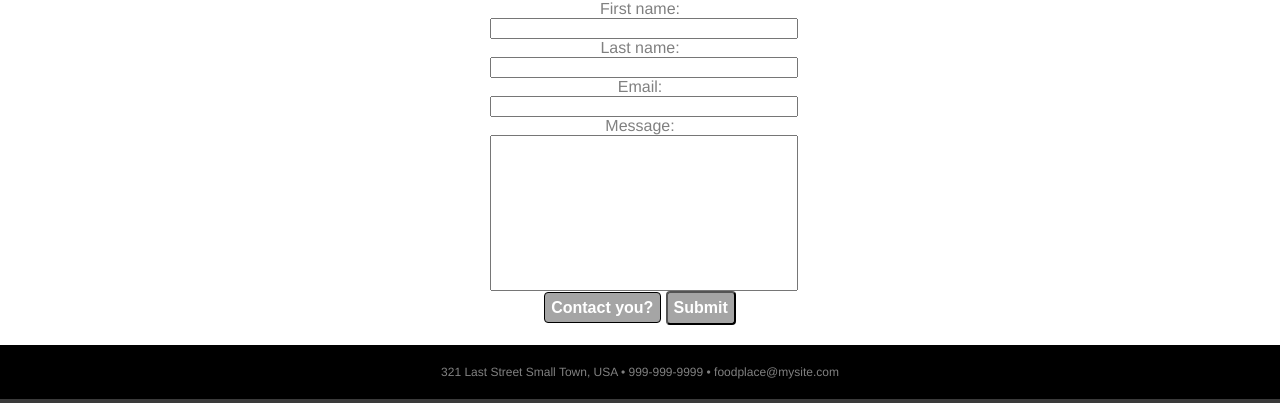
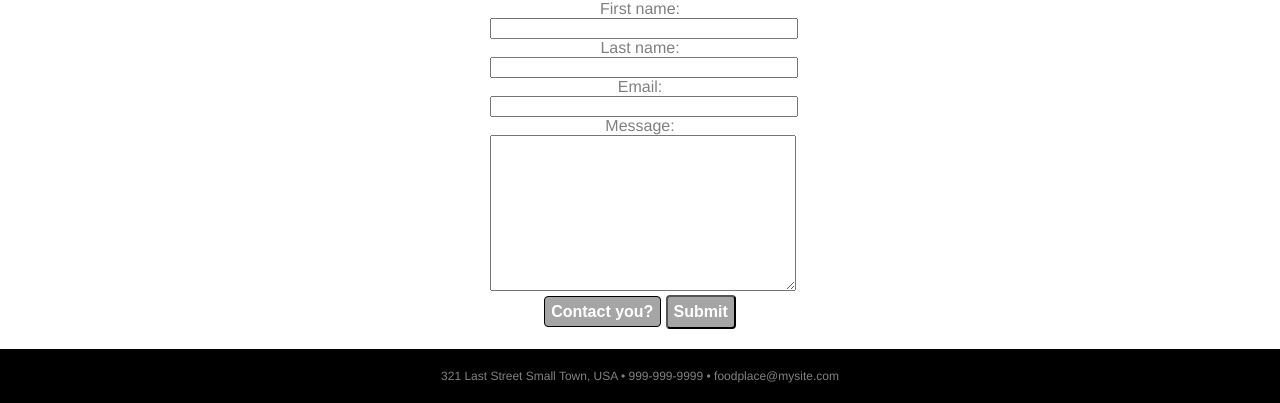
Before and after one commit to ThatGuyRadnii/thatguyradnii.github.io, a plain HTML site: page contact.html in a window 1280 px wide. Shown: the part 460-863 px from the top of the page. Drawn offline with Linux system fonts and the light colour scheme.

Commit message:
Update contact.html

```diff
--- a/contact.html
+++ b/contact.html
@@ -27,8 +27,8 @@
             <label for="email">Email:</label><br>
             <input type="text" id="email" name="email"><br>
             <label for="message">Message:</label><br>
-            <input type="text" id="message" name="message"><br>
-            <select name="cars" id="cars">
+            <textarea id="message" name="message" rows="5" required=""></textarea>
+            <select name="contacts" id="contacts">
                 <option hidden>Contact you?</option>
                 <option value="yes">Yes</option>
                 <option value="no">No</option>
```
